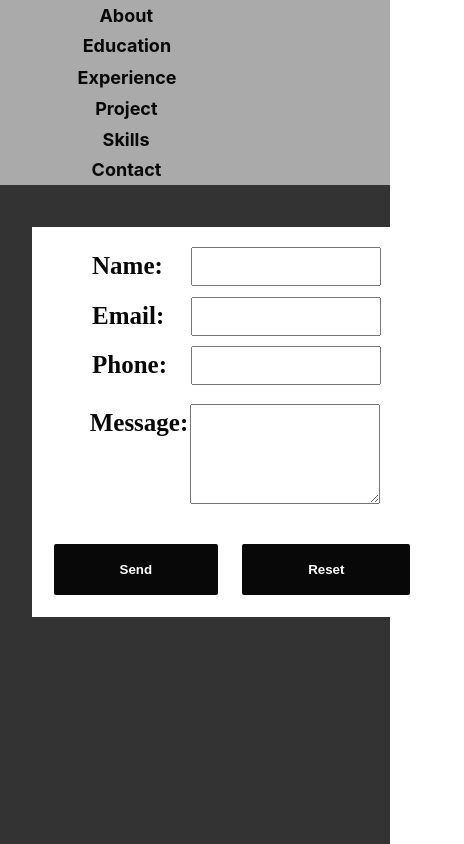
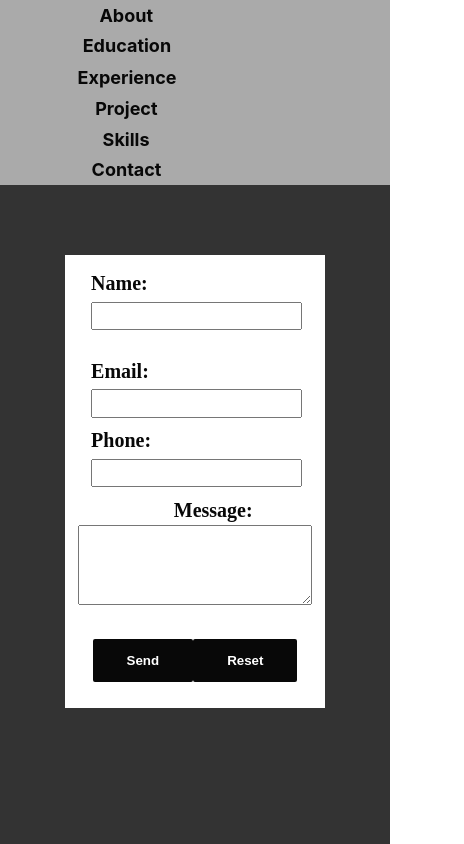
Before and after one commit to shrutivd/PersonalWebsite, a React (Vite) app: page /PersonalWebsite/contact in a window 390 px wide. Shown: the whole page, 464 px wide, since content can reach past the window. Built offline with nearby package versions, Linux system fonts and the light colour scheme.

Commit message:
responsiveness

```diff
--- a/src/css/aboutMe/about.css
+++ b/src/css/aboutMe/about.css
@@ -50,47 +50,31 @@
 }
 
 /*mobile view*/
-@media (min-width: 320px) and (max-width: 480px) {
-
-	.about{
-		padding-left: 0;
+@media only screen and (max-width: 768px) {
+    .about {
+        margin-top: 65%; /* Adjust margin for smaller screens */
     }
 
     .image {
-	display: block;
-	margin-bottom: 30px;
-	padding: 20px;
+        margin-bottom: 15px;
+        padding: 10px;
     }
 
     .text {
-	position: absolute;
-
-
-	right: 0;
-	background-color: var(--white);
-	width: fit-content;
+        position: relative;
+        width: 100%;
         text-align: left;
-	padding-top: 0;
+        padding: 10px;
     }
 
-.myname{
-	display: block;
-	width: fit-content;
+    .myname,
+    .status,
+    .para {
+        width: 100%;
         text-align: center;
     }
-.status{
-	display: block;
-	width: fit-content;
-}
 
-.para {
-	display: block;
-	width: fit-content;
-}
-
-
-#para{
+    #para {
         font-size: small;
     }
-
 }
--- a/src/css/contactMe/contact.css
+++ b/src/css/contactMe/contact.css
@@ -1,4 +1,4 @@
-/* Add your code here */
+
 
 
 
@@ -111,3 +111,61 @@
   margin: 50px auto;
   background-color: white;
 }
+
+
+    @media only screen and (max-width: 768px) {
+    #name {
+        font-size: 20px;
+        margin-left: 10%;
+        margin-bottom: 10%;
+    }
+
+    #username,
+    #email,
+    #phone {
+        width: 90%;
+        float: none;
+        margin-right: 0;
+        padding: 2%;
+    }
+
+    #mail,
+    #phn {
+        font-size: 20px;
+        margin-top: 2%;
+        margin-left: 10%;
+        margin-bottom: 3%;
+    }
+
+    #text {
+        margin-top: 15%;
+        margin-right: 0;
+        margin-bottom: 30px;
+        font-size: 20px;
+    }
+
+    #textarea {
+        width: 90%;
+        height: 80px;
+        float: none;
+        margin-right: 0;
+        margin-bottom: 5%;
+    }
+
+    #btn {
+        margin-top: 15px;
+    }
+
+    #btn_primary,
+    #btn_secondary {
+        padding: 12px 32px;
+        margin-left: 0;
+        margin-right: 0;
+    }
+
+    #form {
+        width: 100%;
+        height: auto;
+        padding-bottom: 10%;
+    }
+}
--- a/src/css/courseProjects/project.css
+++ b/src/css/courseProjects/project.css
@@ -1,6 +1,4 @@
-
-
-
+/* Default styles for larger screens */
 .para,
 .para_1 {
     display: flex;
@@ -43,3 +41,22 @@
     padding: 20px;
     text-align: left;
 }
+
+/* Responsive styles */
+@media only screen and (max-width: 768px) {
+    /* Adjust styles for smaller screens */
+    .para,
+    .para_1 {
+        font-size: 20px;
+        padding-left: 5%;
+    }
+
+    .know {
+        width: 100%;
+    }
+
+    .projects {
+        padding: 10px;
+
+    }
+}
--- a/src/css/skills/skill.css
+++ b/src/css/skills/skill.css
@@ -33,3 +33,48 @@
   text-align: left;
   padding-left: 3%;
 }
+
+
+@media only screen and (max-width: 768px) {
+.row_1,
+.row_2,
+.row_3 {
+  display: block;
+  width: 100%;
+  table-layout: fixed;
+  border-spacing: 10px;
+}
+
+.frontend{
+  display: block;
+  background-color: white;
+  text-align: left;
+  padding-left: 3%;
+  padding-top: 60%;
+}
+.backend,
+.database,
+.framework,
+.containers,
+.cloud,
+.vc {
+  display: block;
+  background-color: white;
+  text-align: left;
+  padding-left: 3%;
+}
+
+.list {
+  display: block;
+  width: 100%;
+  table-layout: fixed;
+  border-spacing: 10px;
+}
+
+.skill_name {
+  display: block;
+  background-color: white;
+  text-align: left;
+  padding-left: 3%;
+}
+}
--- a/src/css/work/education.css
+++ b/src/css/work/education.css
@@ -1,40 +1,36 @@
-
-.college{
+.college {
     display: table;
     width: 100%;
     table-layout: fixed;
     border-spacing: 10px;
 }
-.college_name{
+
+.college_name {
     text-decoration: underline;
 }
 
-.psu{
+.psu,
+.sppu,
+.bamu {
     display: table-cell;
     background-color: white;
     text-align: left;
-	width: 50%;
-	padding-left: 3%;
+    width: 100%;
+    padding: 10px;
+}
+
+/* Responsive styles */
+@media only screen and (max-width: 768px) {
+    .psu{
+		display: block;
+        width: 100%;
+		margin-top: 10%;
 
 	}
-
-.sppu{
-	display: table-cell;
-	background-color: white;
-	text-align: left;
-	width: 50%;
-	padding-left: 3%;
-
+    .sppu,
+    .bamu {
+        display: block;
+        width: 100%;
+		margin-top: 10%;
     }
-
-.bamu{
-	display: table-cell;
-	background-color: white;
-	text-align: left;
-    width: 50%;
-	padding-left: 3%;
 }
-
-
-.heading{
-}
--- a/src/css/work/experience.css
+++ b/src/css/work/experience.css
@@ -1,34 +1,32 @@
-.company{
+.company {
     display: table;
     width: 100%;
     table-layout: fixed;
     border-spacing: 10px;
 }
 
-.widmlabs{
+.widmlabs,
+.colossus,
+.seed {
     display: table-cell;
     background-color: white;
     text-align: left;
-	width: 50%;
-	padding-left: 3%;
+    width: 100%; /* Occupy full width initially */
+    padding: 10px;
 }
 
-.colossus{
-    display: table-cell;
-	background-color: white;
-    text-align: left;
-	width: 50%;
-	padding-left: 3%;
+/* Responsive styles */
+@media only screen and (max-width: 768px) {
+    .widmlabs{
+		 display: block;
+        width: 100%;
+		margin-top: 10%;
+
 	}
-
-.seed{
-    display: table-cell;
-	background-color: white;
-    text-align: left;
-	width: 50%;
-	padding-left: 3%;
+    .colossus,
+    .seed {
+        display: block;
+        width: 100%;
+		margin-top: 10%;
     }
-
-.role{
-    text-decoration: underline;
 }
```
Lines whose indentation alone changed are shown as unchanged.
